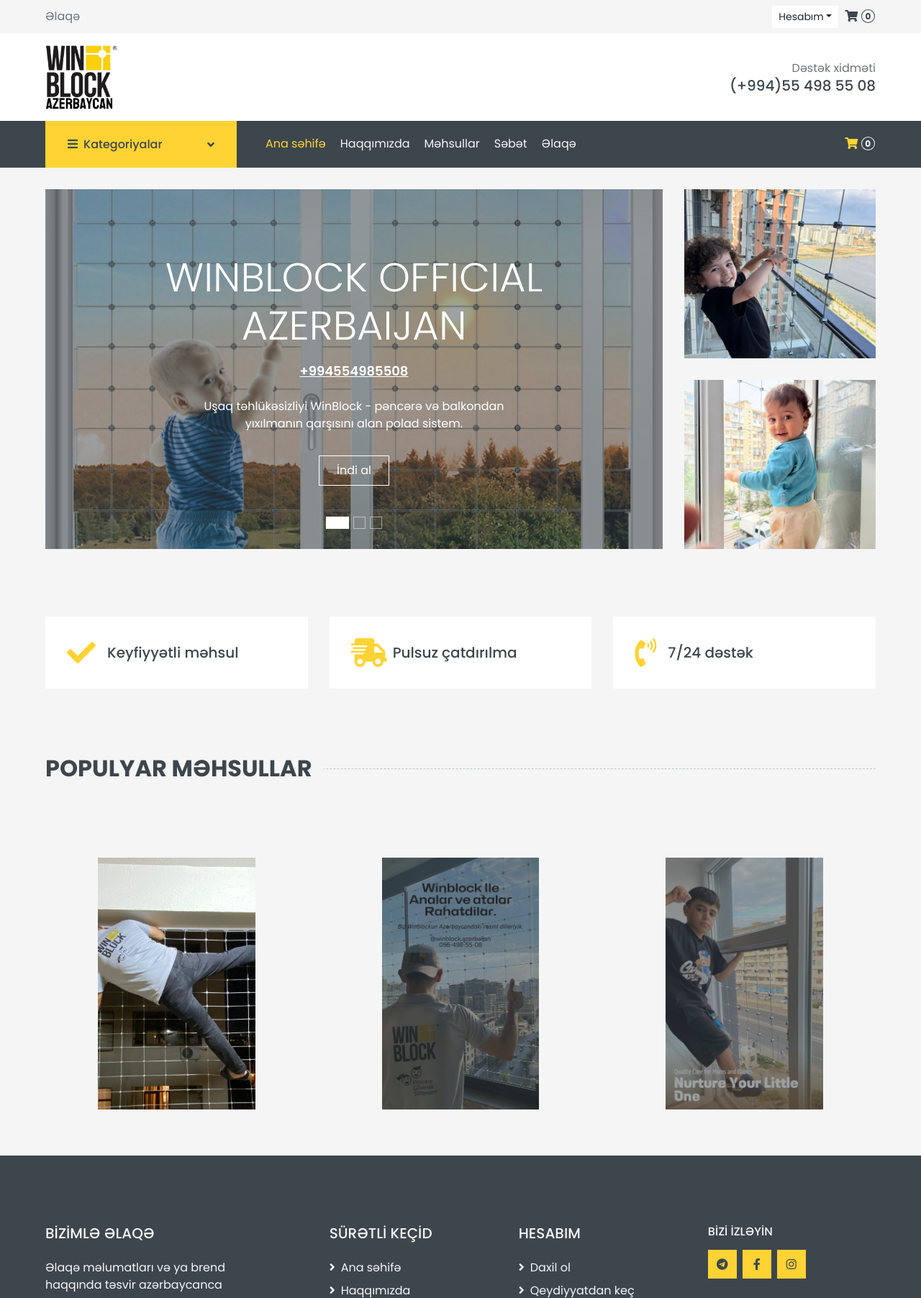
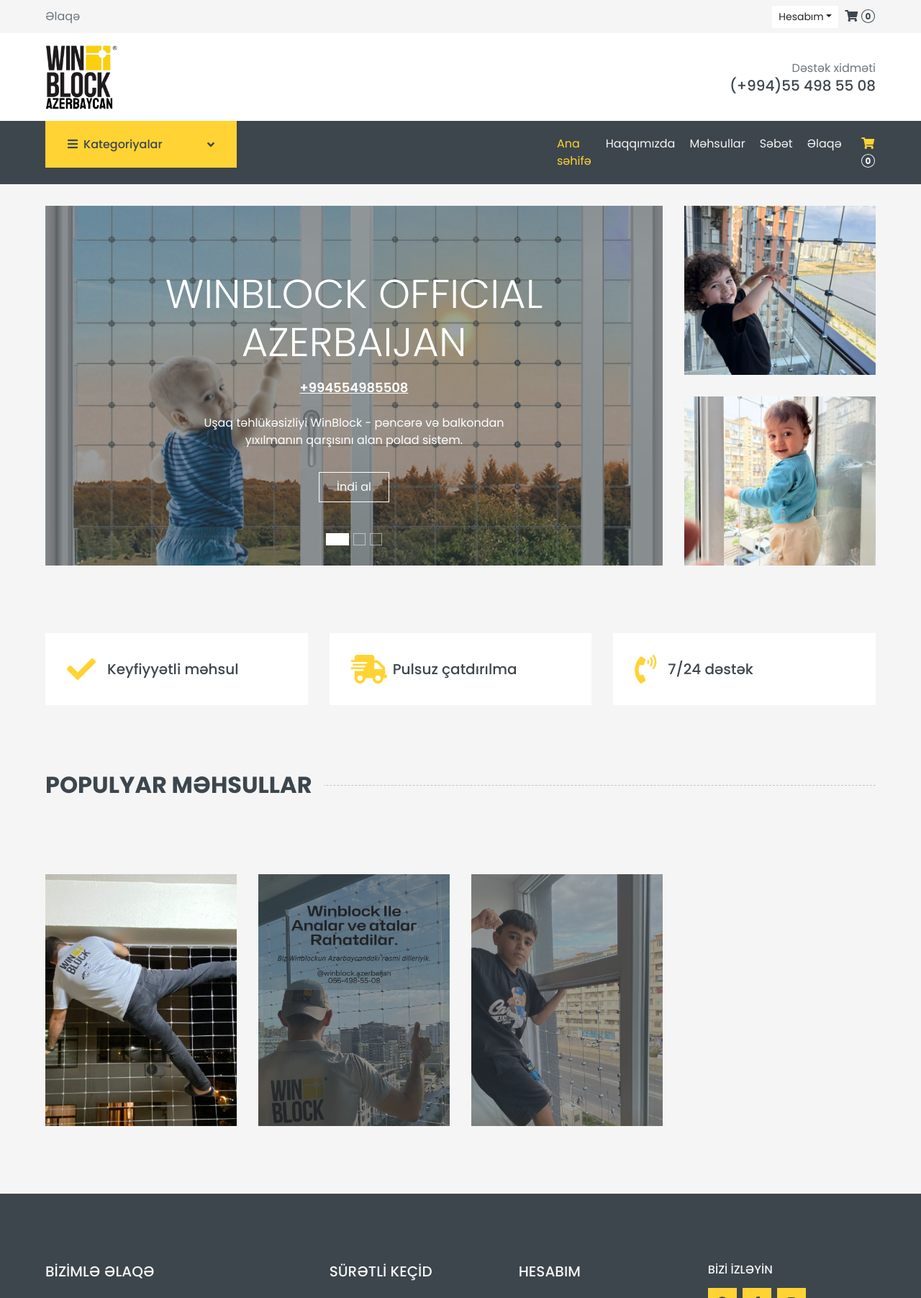
Before and after one commit to IIISRO/winblockaz, a Django app: page / in a window 1280 px wide. Shown: the top 1804 px of the page at 72% size. Run offline with Django 5.2, Linux system fonts and the light colour scheme; data that the repository does not hold is empty; some libraries are stand-ins or nearby versions.

Commit message:
initial commit

```diff
--- a/core/templates/base.html
+++ b/core/templates/base.html
@@ -180,7 +180,7 @@
             </div>
             <div class="col-lg-9">
                 <nav class="navbar navbar-expand-lg bg-dark navbar-dark py-3 py-lg-0 px-0">
-                    <div class="d-flex align-items-center justify-content-between">
+                    <div class="d-flex align-items-center justify-content-between w-100">
                         <a href="{% url 'core:home' %}" class="text-decoration-none d-block d-lg-none logo-mobile">
                             <!-- <span class="h1 text-uppercase text-primary bg-dark px-2">Win</span>
                     <span class="h1 text-uppercase text-dark bg-primary px-2 ml-n1">Block</span> -->
--- a/core/templates/home.html
+++ b/core/templates/home.html
@@ -125,14 +125,14 @@
 
 <div class="container-fluid pt-5 pb-3">
     <div class="row px-xl-5">
-        <div class="col-md-6 col-lg-4">
-            <div class="product-offer mb-30" style="width:60%;margin:auto;height: 350px;background-image: url('../../static/img/winblock-image2.jpeg');background-position: center; background-size: cover;background-repeat: no-repeat;">
+        <div class="col-md-6 col-lg-3">
+            <div class="product-offer mb-30" style="height: 350px;background-image: url('../../static/img/winblock-image2.jpeg');background-position: center; background-size: cover;background-repeat: no-repeat;">
                 <!-- <img class="img-fluid" style="object-fit: cover;background-position: top;" src="{% static 'img/winblock-image5.jpeg' %}" alt=""> -->
 
             </div>
         </div>
-        <div class="col-md-6 col-lg-4">
-            <div class="product-offer mb-30" style="width:60%;margin:auto;height: 350px;background-image: url('../../static/img/winblock-image3.jpeg');background-position: top; background-size: cover;background-repeat: no-repeat;">
+        <div class="col-md-6 col-lg-3">
+            <div class="product-offer mb-30" style="height: 350px;background-image: url('../../static/img/winblock-image3.jpeg');background-position: top; background-size: cover;background-repeat: no-repeat;">
                 <!-- <img class="img-fluid"  style="object-fit: cover;background-position: top;" src="{% static 'img/winblock-image6.jpeg' %}" alt=""> -->
                 <div class="offer-text">
                     <!-- <h6 class="text-white text-uppercase">20% Endirim</h6>
@@ -141,8 +141,8 @@
                 </div>
             </div>
         </div>
-        <div class="col-md-6 col-lg-4">
-            <div class="product-offer mb-30" style="width:60%;margin:auto;height: 350px;background-image: url('../../static/img/winblock-image8.jpeg');background-position: top; background-size: cover;background-repeat: no-repeat;">
+        <div class="col-md-6 col-lg-3">
+            <div class="product-offer mb-30" style="height: 350px;background-image: url('../../static/img/winblock-image8.jpeg');background-position: top; background-size: cover;background-repeat: no-repeat;">
                 <!-- <img class="img-fluid"  style="object-fit: cover;background-position: top;" src="{% static 'img/winblock-image6.jpeg' %}" alt=""> -->
                 <div class="offer-text">
                     <!-- <h6 class="text-white text-uppercase">20% Endirim</h6>
```
